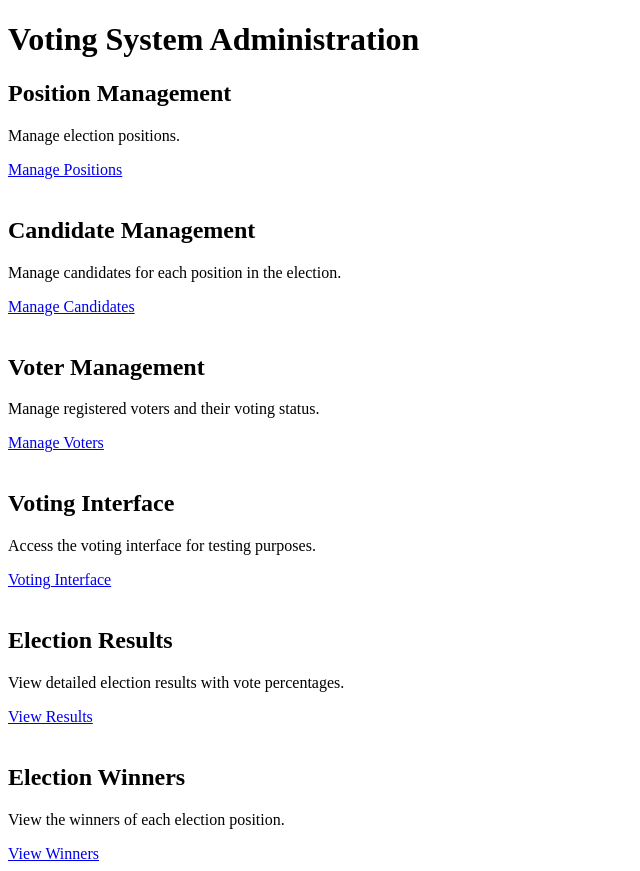
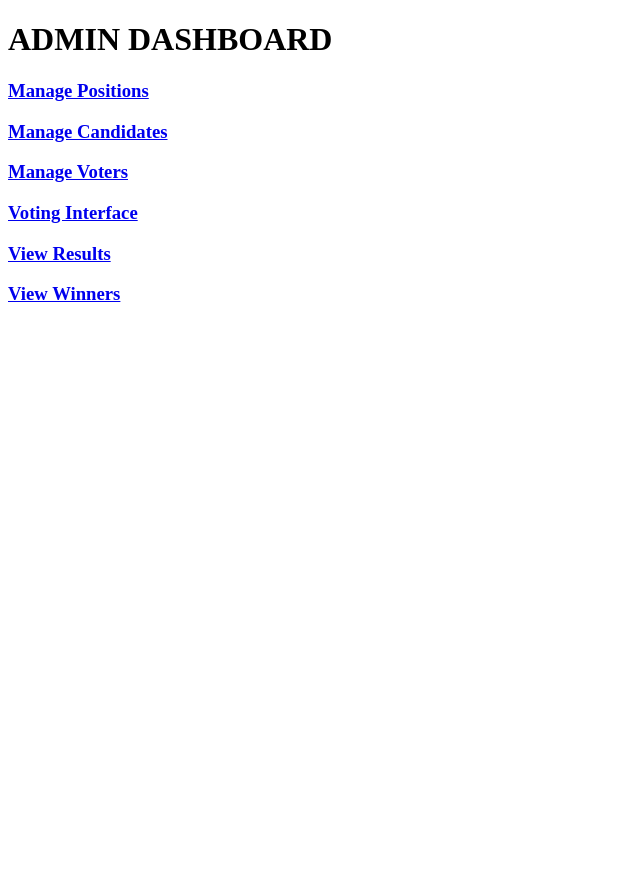
Before and after one commit to AllanaFelizeSalar/election, a PHP site: page / in a window 1280 px wide. Shown: the whole page, without its empty margins (0-640 px from the left). After the commit the page ends 302 px from the top, so only its background shows below. Run offline with PHP 8.4, Linux system fonts and the light colour scheme.

Commit message:
Update index.php

```diff
--- a/index.php
+++ b/index.php
@@ -1,34 +1,18 @@
 <!DOCTYPE html>
 <html>
 <head>
-    <title>Voting System - Admin Dashboard</title>
+    <title>Admin Dashboard</title>
 </head>
-</html>
 <body>
-    <h1>Voting System Administration</h1>
 
-    <h2>Position Management</h2>
-    <p>Manage election positions.</p>
-    <a href="positions.php">Manage Positions</a><br><br>
+<h1>ADMIN DASHBOARD</h1>
 
-    <h2>Candidate Management</h2>
-    <p>Manage candidates for each position in the election.</p>
-    <a href="candidates.php">Manage Candidates</a><br><br>
+<h3><a href="positions.php">Manage Positions</a></h3>
+<h3><a href="candidates.php">Manage Candidates</a></h3>
+<h3><a href="voters.php">Manage Voters</a></h3>
+<h3><a href="vote.php">Voting Interface</a></h3>
+<h3><a href="results.php">View Results</a></h3>
+<h3><a href="winners.php">View Winners</a></h3>
 
-    <h2>Voter Management</h2>
-    <p>Manage registered voters and their voting status.</p>
-    <a href="voters.php"> Manage Voters</a><br><br>
-
-    <h2>Voting Interface</h2>
-    <p>Access the voting interface for testing purposes.</p>
-    <a href="vote.php">Voting Interface</a><br><br>
-
-    <h2>Election Results</h2>
-    <p>View detailed election results with vote percentages.</p>
-    <a href="results.php"> View Results</a><br><br>
-
-    <h2>Election Winners</h2>
-    <p>View the winners of each election position.</p>
-    <a href="winners.php">View Winners</a>
 </body>
 </html>
```
